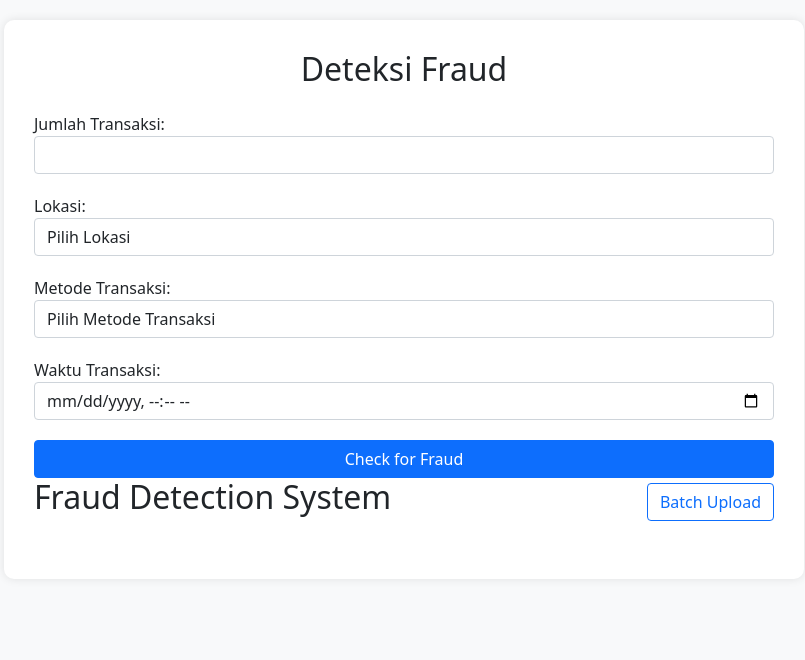
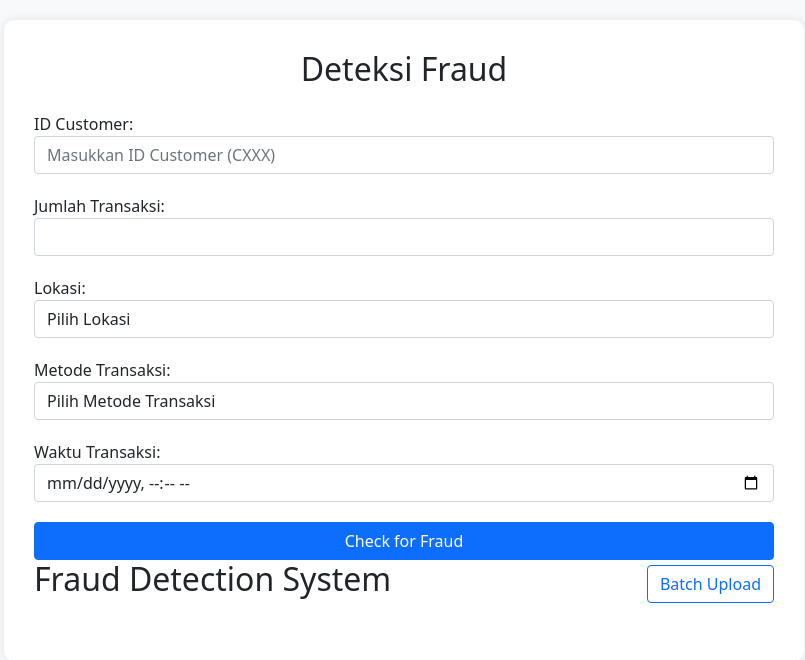
Before and after one commit to ventuscas/fraud-detection, a Flask app: page / in a window 1280 px wide. Shown: the top 660 px of the page, without its empty margins (236-1041 px from the left). Run offline with Flask 3, Linux system fonts and the light colour scheme; parts of the project's set-up code (start-up, migrations or seed data) failed here and were passed over.

Commit message:
feat: add Customer ID input

```diff
--- a/templates/index.html
+++ b/templates/index.html
@@ -39,6 +39,18 @@
       {% endif %}
 
       <form action="{{ url_for('predict') }}" method="post">
+        <div class="form-group">
+          <label for="#">ID Customer:</label>
+          <input
+            type="text"
+            class="form-control"
+            id="#"
+            name="#"
+            placeholder="Masukkan ID Customer (CXXX)"
+            required
+          />
+        </div>
+
         <div class="form-group">
           <label for="amount">Jumlah Transaksi:</label>
           <input
```
